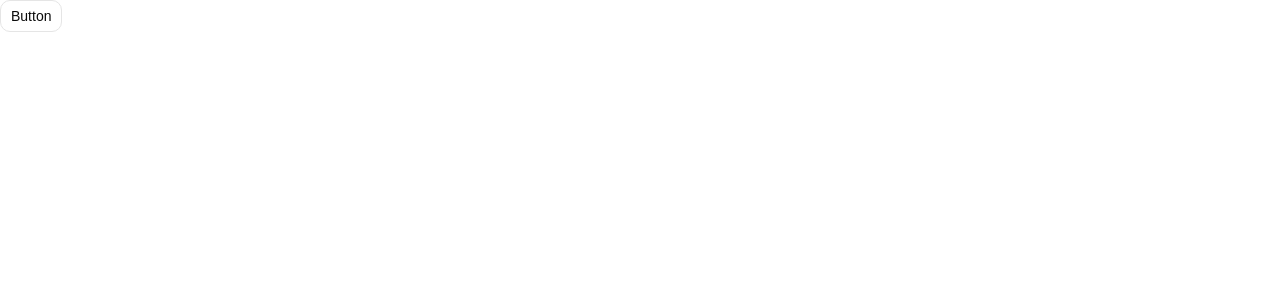
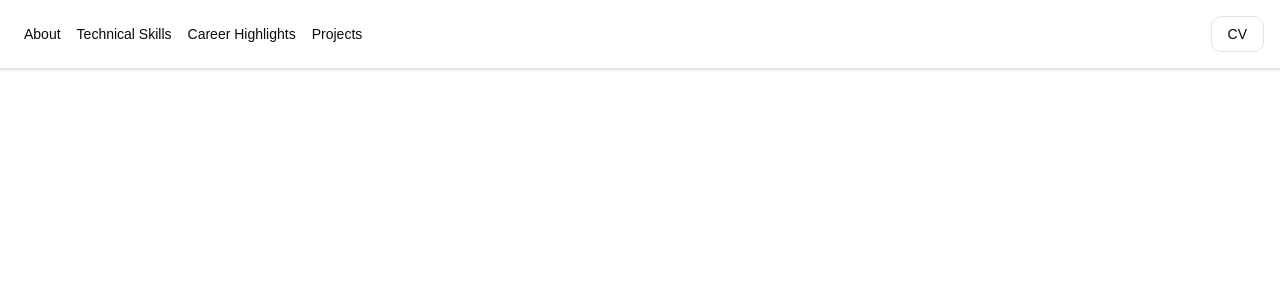
Before and after one commit to JoabFelton138/joab-portfolio, a React (Vite) app in the folder joab-portfolio/: page / in a window 1280 px wide. Shown: the top 300 px of the page. Built offline with nearby package versions, Linux system fonts and the light colour scheme.

Commit message:
feat: nav

```diff
--- a/joab-portfolio/src/App.tsx
+++ b/joab-portfolio/src/App.tsx
@@ -1,12 +1,12 @@
 import './App.css'
-import { Button } from './components/ui/button'
+import { Navbar } from './components/Navbar'
 
 function App() {
 
   return (
     <>
       <section>
-        <Button variant="outline">Button</Button>
+        <Navbar />
       </section>
     </>
   )
--- /dev/null
+++ b/joab-portfolio/src/components/Navbar.tsx
@@ -0,0 +1,32 @@
+import { Button } from "./ui/button";
+import { NavigationMenu, NavigationMenuItem, NavigationMenuLink, NavigationMenuList } from "./ui/navigation-menu";
+
+export const Navbar = () => {
+
+    const navItems = [
+        {label: "About", href: "/"},
+        {label: "Technical Skills", href: "/technical-skills"},
+        {label: "Career Highlights", href: "/career-highlights"},
+        {label: "Projects", href: "/projects"},
+    ]
+
+
+    return (
+        <div className="flex items-center justify-between w-full px-4 py-4 border-b border-neutral-200 shadow-sm sticky top-0">
+            <NavigationMenu>
+                <NavigationMenuList className="">
+                    {navItems.map((navItem) => (
+                        <NavigationMenuItem key={navItem.href}>
+                            <NavigationMenuLink href={navItem.href}>
+                                {navItem.label}
+                            </NavigationMenuLink>
+                        </NavigationMenuItem>
+                    ))}
+                </NavigationMenuList>
+            </NavigationMenu>
+            <Button variant="outline" size="lg" className="p-4 cursor-pointer">
+                CV
+            </Button>
+        </div>
+    );
+}
--- /dev/null
+++ b/joab-portfolio/src/components/ui/navigation-menu.tsx
@@ -0,0 +1,164 @@
+import * as React from "react"
+import { cva } from "class-variance-authority"
+import { NavigationMenu as NavigationMenuPrimitive } from "radix-ui"
+
+import { cn } from "@/lib/utils"
+import { ChevronDownIcon } from "lucide-react"
+
+function NavigationMenu({
+  className,
+  children,
+  viewport = true,
+  ...props
+}: React.ComponentProps<typeof NavigationMenuPrimitive.Root> & {
+  viewport?: boolean
+}) {
+  return (
+    <NavigationMenuPrimitive.Root
+      data-slot="navigation-menu"
+      data-viewport={viewport}
+      className={cn(
+        "group/navigation-menu relative flex max-w-max flex-1 items-center justify-center",
+        className
+      )}
+      {...props}
+    >
+      {children}
+      {viewport && <NavigationMenuViewport />}
+    </NavigationMenuPrimitive.Root>
+  )
+}
+
+function NavigationMenuList({
+  className,
+  ...props
+}: React.ComponentProps<typeof NavigationMenuPrimitive.List>) {
+  return (
+    <NavigationMenuPrimitive.List
+      data-slot="navigation-menu-list"
+      className={cn(
+        "group flex flex-1 list-none items-center justify-center gap-0",
+        className
+      )}
+      {...props}
+    />
+  )
+}
+
+function NavigationMenuItem({
+  className,
+  ...props
+}: React.ComponentProps<typeof NavigationMenuPrimitive.Item>) {
+  return (
+    <NavigationMenuPrimitive.Item
+      data-slot="navigation-menu-item"
+      className={cn("relative", className)}
+      {...props}
+    />
+  )
+}
+
+const navigationMenuTriggerStyle = cva(
+  "group/navigation-menu-trigger inline-flex h-9 w-max items-center justify-center rounded-lg px-2.5 py-1.5 text-sm font-medium transition-all outline-none hover:bg-muted focus:bg-muted focus-visible:ring-3 focus-visible:ring-ring/50 focus-visible:outline-1 disabled:pointer-events-none disabled:opacity-50 data-popup-open:bg-muted/50 data-popup-open:hover:bg-muted data-open:bg-muted/50 data-open:hover:bg-muted data-open:focus:bg-muted"
+)
+
+function NavigationMenuTrigger({
+  className,
+  children,
+  ...props
+}: React.ComponentProps<typeof NavigationMenuPrimitive.Trigger>) {
+  return (
+    <NavigationMenuPrimitive.Trigger
+      data-slot="navigation-menu-trigger"
+      className={cn(navigationMenuTriggerStyle(), "group", className)}
+      {...props}
+    >
+      {children}{" "}
+      <ChevronDownIcon className="relative top-px ml-1 size-3 transition duration-300 group-data-popup-open/navigation-menu-trigger:rotate-180 group-data-open/navigation-menu-trigger:rotate-180" aria-hidden="true" />
+    </NavigationMenuPrimitive.Trigger>
+  )
+}
+
+function NavigationMenuContent({
+  className,
+  ...props
+}: React.ComponentProps<typeof NavigationMenuPrimitive.Content>) {
+  return (
+    <NavigationMenuPrimitive.Content
+      data-slot="navigation-menu-content"
+      className={cn(
+        "top-0 left-0 w-full p-1 ease-[cubic-bezier(0.22,1,0.36,1)] group-data-[viewport=false]/navigation-menu:top-full group-data-[viewport=false]/navigation-menu:mt-1.5 group-data-[viewport=false]/navigation-menu:overflow-hidden group-data-[viewport=false]/navigation-menu:rounded-lg group-data-[viewport=false]/navigation-menu:bg-popover group-data-[viewport=false]/navigation-menu:text-popover-foreground group-data-[viewport=false]/navigation-menu:shadow group-data-[viewport=false]/navigation-menu:ring-1 group-data-[viewport=false]/navigation-menu:ring-foreground/10 group-data-[viewport=false]/navigation-menu:duration-300 data-[motion=from-end]:slide-in-from-right-52 data-[motion=from-start]:slide-in-from-left-52 data-[motion=to-end]:slide-out-to-right-52 data-[motion=to-start]:slide-out-to-left-52 data-[motion^=from-]:animate-in data-[motion^=from-]:fade-in data-[motion^=to-]:animate-out data-[motion^=to-]:fade-out **:data-[slot=navigation-menu-link]:focus:ring-0 **:data-[slot=navigation-menu-link]:focus:outline-none md:absolute md:w-auto group-data-[viewport=false]/navigation-menu:data-open:animate-in group-data-[viewport=false]/navigation-menu:data-open:fade-in-0 group-data-[viewport=false]/navigation-menu:data-open:zoom-in-95 group-data-[viewport=false]/navigation-menu:data-closed:animate-out group-data-[viewport=false]/navigation-menu:data-closed:fade-out-0 group-data-[viewport=false]/navigation-menu:data-closed:zoom-out-95",
+        className
+      )}
+      {...props}
+    />
+  )
+}
+
+function NavigationMenuViewport({
+  className,
+  ...props
+}: React.ComponentProps<typeof NavigationMenuPrimitive.Viewport>) {
+  return (
+    <div
+      className={cn(
+        "absolute top-full left-0 isolate z-50 flex justify-center"
+      )}
+    >
+      <NavigationMenuPrimitive.Viewport
+        data-slot="navigation-menu-viewport"
+        className={cn(
+          "origin-top-center relative mt-1.5 h-(--radix-navigation-menu-viewport-height) w-full overflow-hidden rounded-lg bg-popover text-popover-foreground shadow ring-1 ring-foreground/10 duration-100 md:w-(--radix-navigation-menu-viewport-width) data-open:animate-in data-open:zoom-in-90 data-closed:animate-out data-closed:zoom-out-90",
+          className
+        )}
+        {...props}
+      />
+    </div>
+  )
+}
+
+function NavigationMenuLink({
+  className,
+  ...props
+}: React.ComponentProps<typeof NavigationMenuPrimitive.Link>) {
+  return (
+    <NavigationMenuPrimitive.Link
+      data-slot="navigation-menu-link"
+      className={cn(
+        "flex items-center gap-2 rounded-lg p-2 text-sm transition-all outline-none hover:bg-muted focus:bg-muted focus-visible:ring-3 focus-visible:ring-ring/50 focus-visible:outline-1 in-data-[slot=navigation-menu-content]:rounded-md data-active:bg-muted/50 data-active:hover:bg-muted data-active:focus:bg-muted [&_svg:not([class*='size-'])]:size-4",
+        className
+      )}
+      {...props}
+    />
+  )
+}
+
+function NavigationMenuIndicator({
+  className,
+  ...props
+}: React.ComponentProps<typeof NavigationMenuPrimitive.Indicator>) {
+  return (
+    <NavigationMenuPrimitive.Indicator
+      data-slot="navigation-menu-indicator"
+      className={cn(
+        "top-full z-1 flex h-1.5 items-end justify-center overflow-hidden data-[state=hidden]:animate-out data-[state=hidden]:fade-out data-[state=visible]:animate-in data-[state=visible]:fade-in",
+        className
+      )}
+      {...props}
+    >
+      <div className="relative top-[60%] h-2 w-2 rotate-45 rounded-tl-sm bg-border shadow-md" />
+    </NavigationMenuPrimitive.Indicator>
+  )
+}
+
+export {
+  NavigationMenu,
+  NavigationMenuList,
+  NavigationMenuItem,
+  NavigationMenuContent,
+  NavigationMenuTrigger,
+  NavigationMenuLink,
+  NavigationMenuIndicator,
+  NavigationMenuViewport,
+  navigationMenuTriggerStyle,
+}
```
